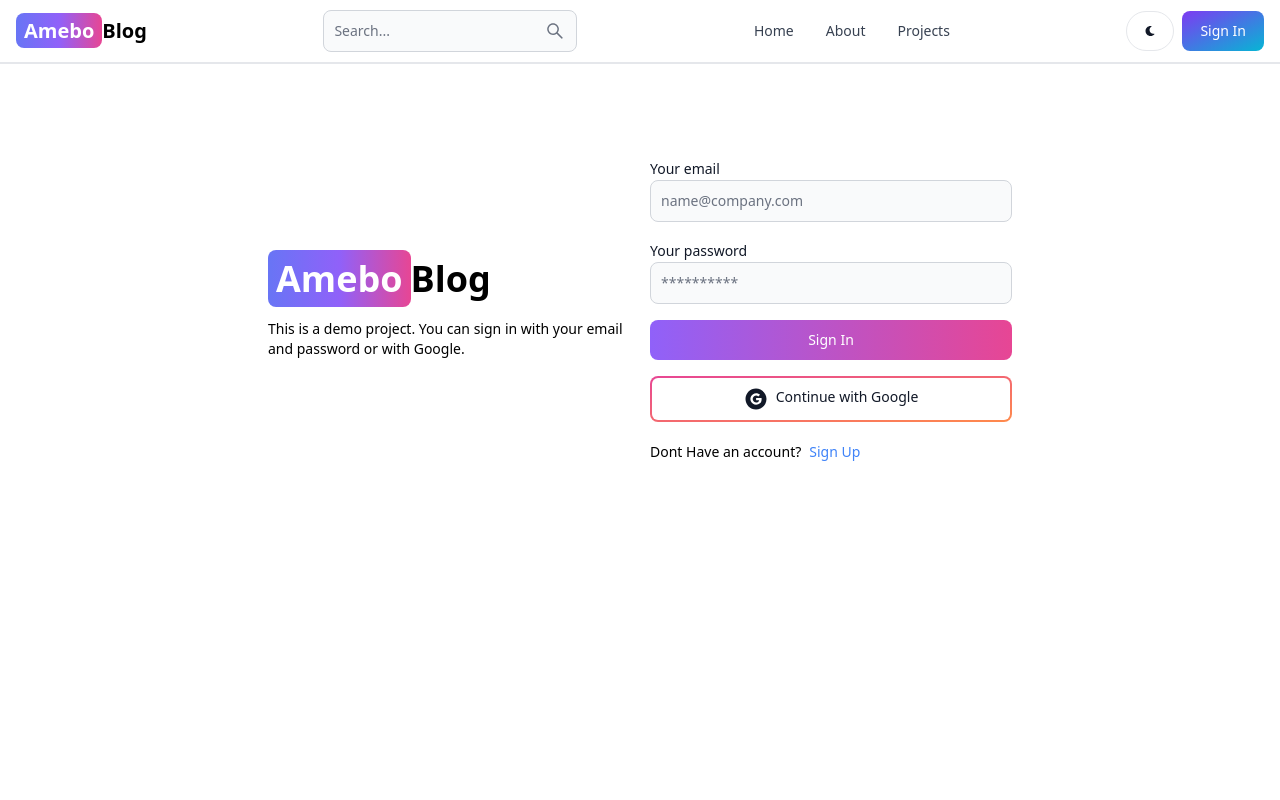
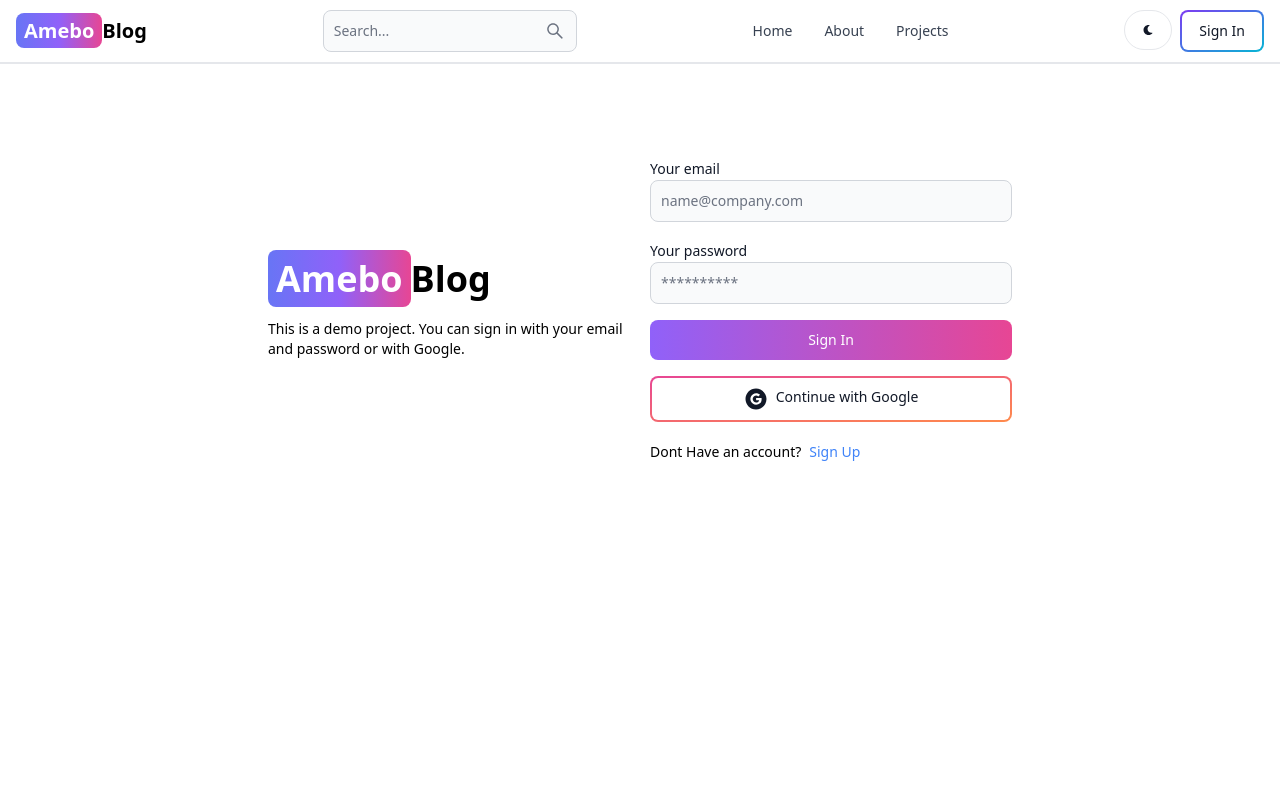
Before and after one commit to ismailgraphix/Blog-App, a React (Vite) app in the folder client/: page /sign-in in a window 1280 px wide. Shown: the top 800 px of the page. Built offline with nearby package versions, Linux system fonts and the light colour scheme; no server answers.

Commit message:
update header functionality

```diff
--- a/client/src/components/Header.jsx
+++ b/client/src/components/Header.jsx
@@ -1,10 +1,12 @@
-import { Button, Navbar, TextInput } from 'flowbite-react';
+import { Avatar, Button, Dropdown, Navbar, TextInput } from 'flowbite-react';
 import { Link, useLocation } from 'react-router-dom';
 import { AiOutlineSearch } from 'react-icons/ai';
 import { FaMoon } from 'react-icons/fa';
+import { useSelector } from 'react-redux';
 
 export default function Header() {
-    const path = useLocation().pathname;
+  const path = useLocation().pathname;
+  const { currentUser } = useSelector((state) => state.user);
   return (
     <Navbar className='border-b-2'>
       <Link
@@ -31,19 +33,41 @@
         <Button className='w-12 h-10 hidden sm:inline' color='gray' pill>
           <FaMoon />
         </Button>
-        <Link to='/sign-in'>
-          <Button gradientDuoTone='purpleToBlue'>Sign In</Button>
-        </Link>
+        {currentUser ? (
+          <Dropdown
+            arrowIcon={false}
+            inline
+            label={
+              <Avatar alt='user' img={currentUser.profilePicture} rounded />
+            }
+          >
+            <Dropdown.Header>
+              <span className='block text-sm'>@{currentUser.username}</span>
+              <span className='block text-sm font-medium truncate'>{currentUser.email}</span>
+            </Dropdown.Header>
+            <Link to={'/dashboard?tab=profile'}>
+              <Dropdown.Item>Profile</Dropdown.Item>
+            </Link>
+            <Dropdown.Divider />
+            <Dropdown.Item>Sign out</Dropdown.Item>
+          </Dropdown>
+        ) : (
+          <Link to='/sign-in'>
+            <Button gradientDuoTone='purpleToBlue' outline>
+              Sign In
+            </Button>
+          </Link>
+        )}
         <Navbar.Toggle />
       </div>
       <Navbar.Collapse>
-        <Navbar.Link active={path === "/"} as={'div'}>
+      <Navbar.Link active={path === '/'} as={'div'}>
           <Link to='/'>Home</Link>
         </Navbar.Link>
-        <Navbar.Link active={path === "/about"} as={'div'}>
+        <Navbar.Link active={path === '/about'} as={'div'}>
           <Link to='/about'>About</Link>
         </Navbar.Link>
-        <Navbar.Link active={path === "/projects"} as={'div'}>
+        <Navbar.Link active={path === '/projects'} as={'div'}>
           <Link to='/projects'>Projects</Link>
         </Navbar.Link>
       </Navbar.Collapse>
```
